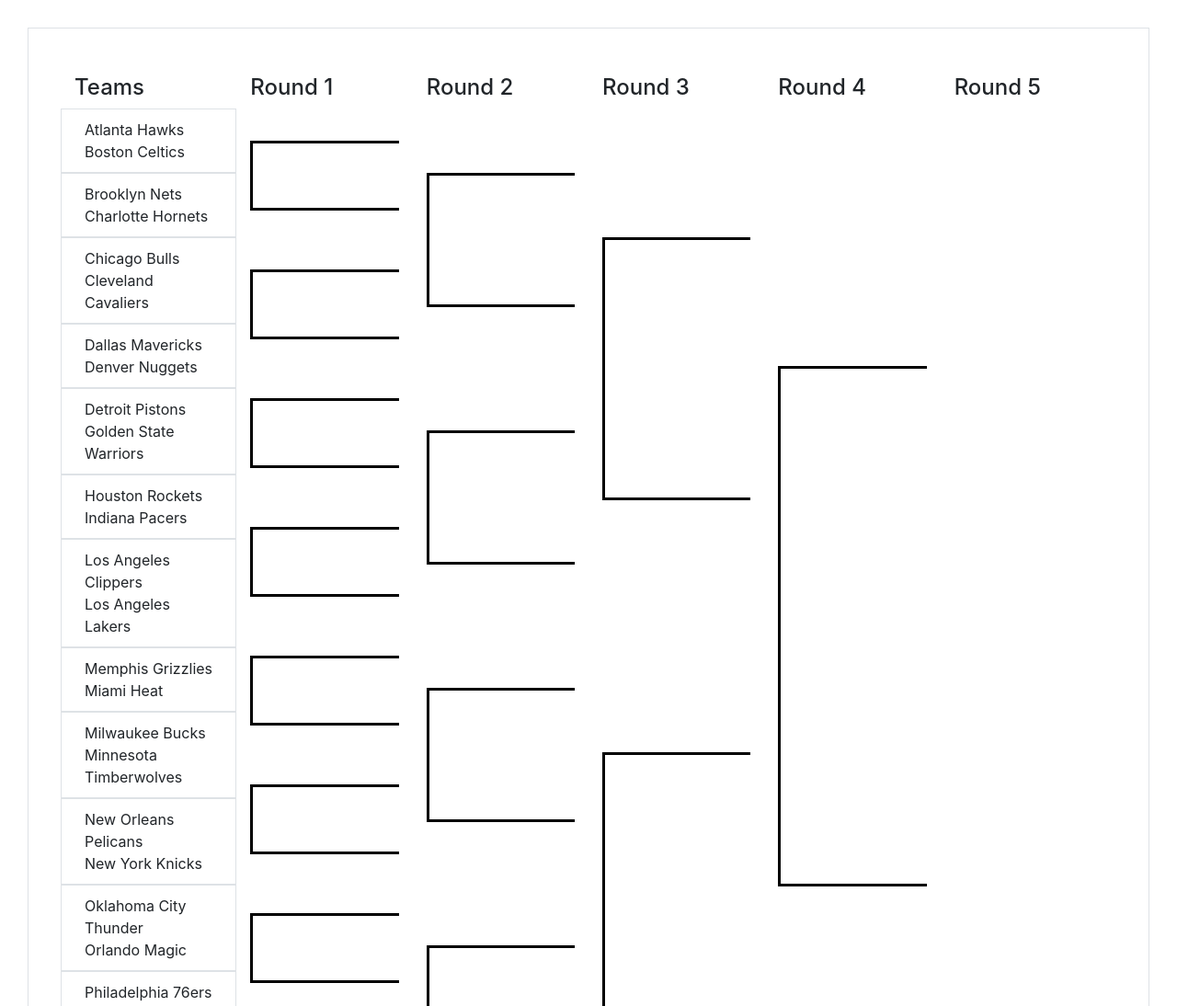
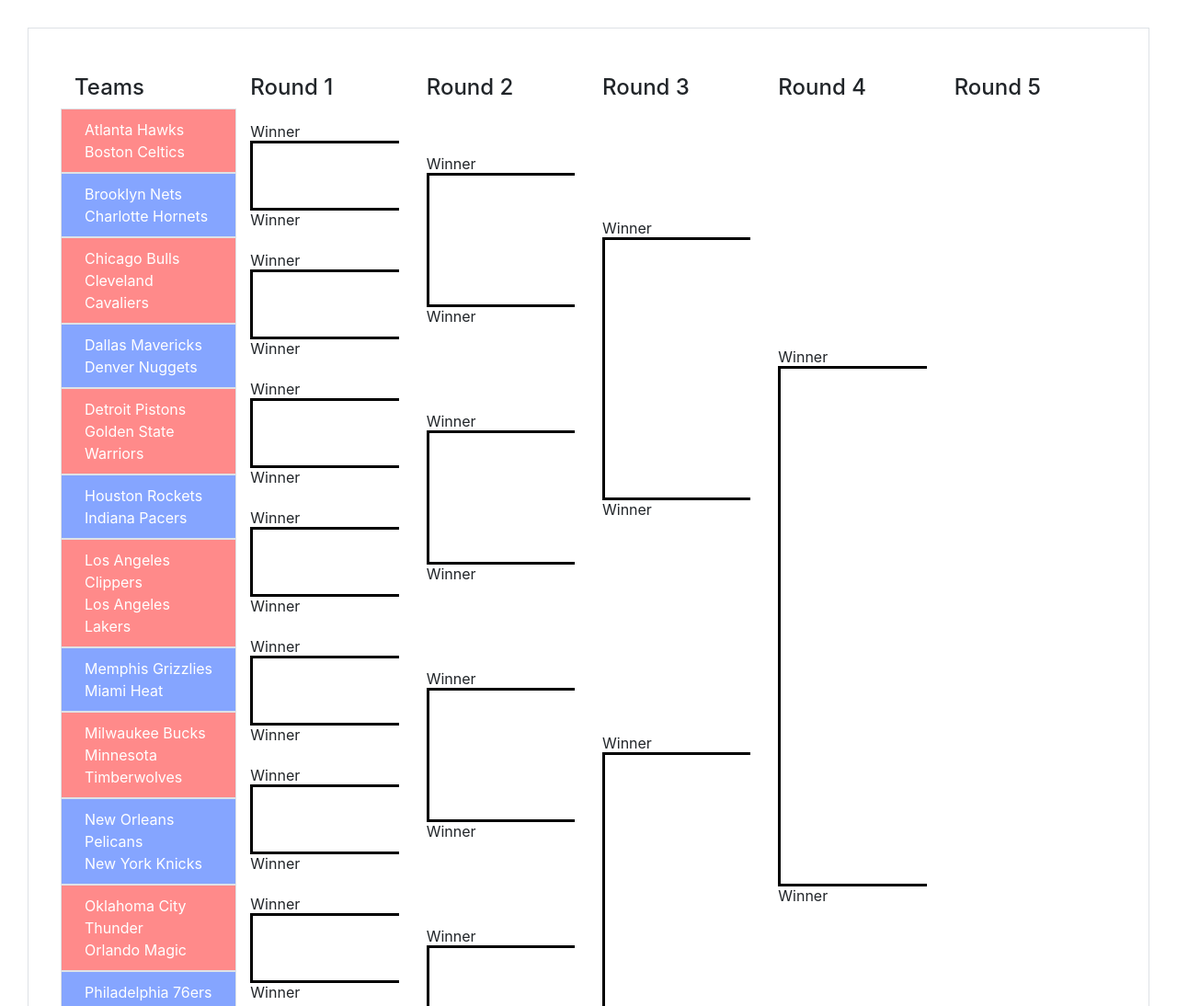
Before and after one commit to abhijit-mitra/tournament, a plain HTML site: page index.html in a window 1280 px wide. Shown: the top 1094 px of the page at 92% size. Drawn offline with nearby package versions, Linux system fonts and the light colour scheme.

Commit message:
added odd even css

```diff
--- a/components/atoms/card/main.js
+++ b/components/atoms/card/main.js
@@ -13,7 +13,7 @@
       for(var i=0;i<self.card_data.length;i++){
         var cardData_1 = self.card_data[i];
         var cardData_2 = self.card_data[i+1];
-        var card = '<div id="card_wrapper" class="row border p-10">';
+        var card = '<div id="card_wrapper" class="row card_wrapper border p-10">';
                 card+='<div id=card'+cardData_1.teamId+' class="col-md-12">'
                   card+= cardData_1.teamName;
                 card+='</div>';
--- /dev/null
+++ b/components/atoms/card/style.css
@@ -0,0 +1,11 @@
+.card_wrapper{
+  color: white;
+}
+
+.card_wrapper:nth-child(odd){
+  background-color: #ff000075;
+}
+
+.card_wrapper:nth-child(even){
+  background-color: #0043ff7a;
+}
--- a/components/pages/tournament/main.js
+++ b/components/pages/tournament/main.js
@@ -54,7 +54,8 @@
       }else{
         test = document.getElementById('round_'+(round_no-1)+'_pointer_'+1);
       }
-      let height = test.getBoundingClientRect().height;
+      const height = test.getBoundingClientRect().height;
+      const top = height/2;
       let rounds_elm = document.createElement('div');
       rounds_elm.setAttribute('id','Round_'+round_no);
       rounds_elm.setAttribute('class','col-md-2');
@@ -62,10 +63,12 @@
       let current_round_str = '';
         current_round_str+= '<h4>Round '+round_no+'</h4>';
         for(var i=1; i<=self.no_of_teams_left;i++){
-          current_round_str+= '<div id="round_'+round_no+'_pointer_'+i+'" style="height:'+(height*2)+'px">'
-            current_round_str+= '<div class="horizontal-line" style="top:'+((height)/2)+'px"></div>'
-            current_round_str+= '<div class="vertical-line" style="top:'+((height)/2)+'px; height:'+(height)+'px"></div>'
-            current_round_str+= '<div class="horizontal-line" style="top:'+((height)/2)+'px"></div>'
+          current_round_str+= '<div id="round_'+round_no+'_pointer_'+i+'" class="relative" style="height:'+(height*2)+'px">'
+            current_round_str+='<div class="absolute" style="top:'+(top-22)+'px">Winner</div>'
+            current_round_str+= '<div class="horizontal-line" style="top:'+top+'px"></div>'
+            current_round_str+= '<div class="vertical-line" style="top:'+top+'px; height:'+(height)+'px"></div>'
+            current_round_str+= '<div class="horizontal-line" style="top:'+top+'px"></div>'
+            current_round_str+='<div class="absolute" style="top:'+(top+height+4)+'px">Winner</div>'
           current_round_str+='</div>';
         }
       rounds_elm.innerHTML = current_round_str;
--- a/index.html
+++ b/index.html
@@ -6,6 +6,7 @@
     <meta name="theme-color" content="#000000">
     <link rel="stylesheet" type="text/css" href="./styles/root.css">
     <link rel="stylesheet" type="text/css" href="./styles/common.css">
+    <link rel="stylesheet" type="text/css" href="./components/atoms/card/style.css">
     <link rel="stylesheet" href="https://stackpath.bootstrapcdn.com/bootstrap/4.3.1/css/bootstrap.min.css" integrity="sha384-ggOyR0iXCbMQv3Xipma34MD+dH/1fQ784/j6cY/iJTQUOhcWr7x9JvoRxT2MZw1T" crossorigin="anonymous">
     <title>Tournament</title>
   </head>
--- a/styles/common.css
+++ b/styles/common.css
@@ -34,3 +34,15 @@
   width: 3px;
   background-color: #000;
 }
+
+.absolute{
+  position: absolute;
+}
+
+.top-0{
+  top:0px;
+}
+
+.bottom-0{
+  bottom: 0px;
+}
```
Also changed, not shown: data.js (line endings or trailing spaces).
